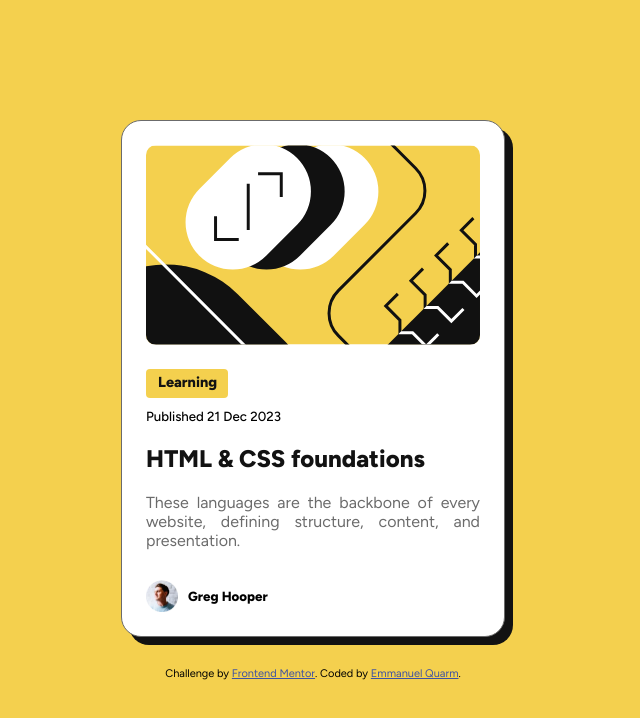
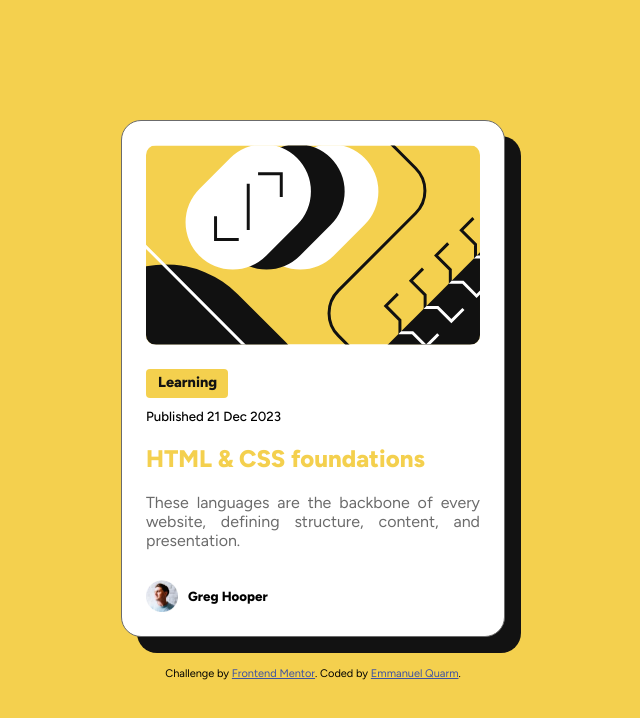
Before and after one commit to bigboyemma20/blog-preview-card-main, a plain HTML site: page index.html in a window 1280 px wide. In both pictures the pointer is over the element 640 px from the left and 378 px from the top of the page. Shown: the whole page, without its empty margins (327-967 px from the left). Drawn offline with Linux system fonts and the light colour scheme.

Commit message:
hover effect added

```diff
--- a/styles.css
+++ b/styles.css
@@ -22,6 +22,7 @@ body{
     text-align: justify;
     min-height: 100vh;
     font-family: "Figtree", sans-serif;
+
 }
 
 .card-image{
@@ -37,6 +38,14 @@ body{
     box-shadow: 8px 8px var(--Gray-950);
     padding: 24px;
 
+
+}
+
+.card:hover{
+    box-shadow: 16px 16px var(--Gray-950);
+    h1{
+        color: var(--Yellow);
+    }
 }
 
 h1{
@@ -63,6 +72,7 @@ h1, .status{
 .date{
     font-weight: 500;
 }
+
 p{
     font-size: 16px;
     color: var(--Gray-500);
@@ -79,7 +89,6 @@ p{
 
 .avatar{
     width: 32px;
-
 
 }
 
@@ -105,6 +114,9 @@ p{
     h5,.date{
         font-size: 12px;
     }
+    .card-image{
+        width: 279px;
+    }
   }
 
   .attribution {
```
